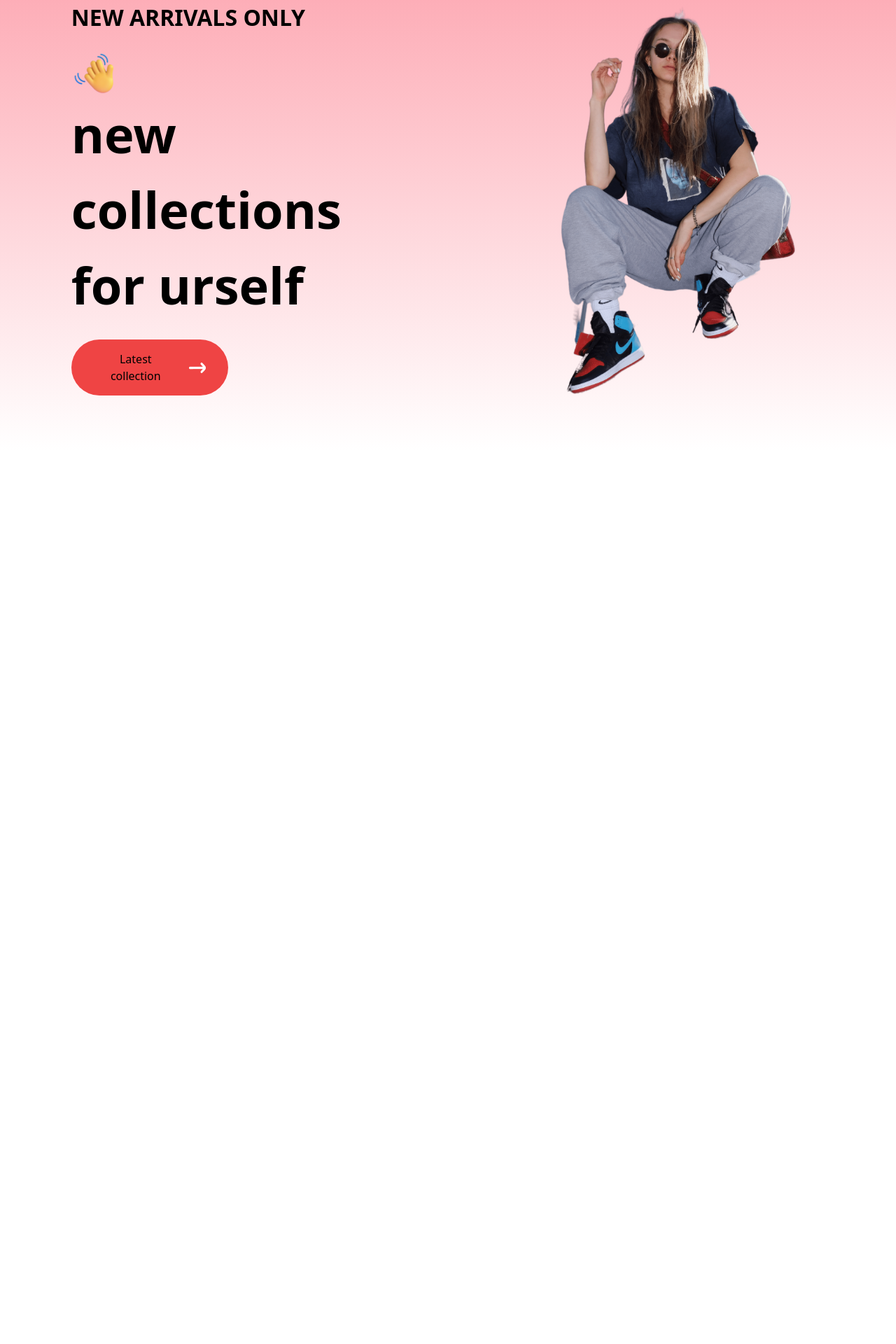
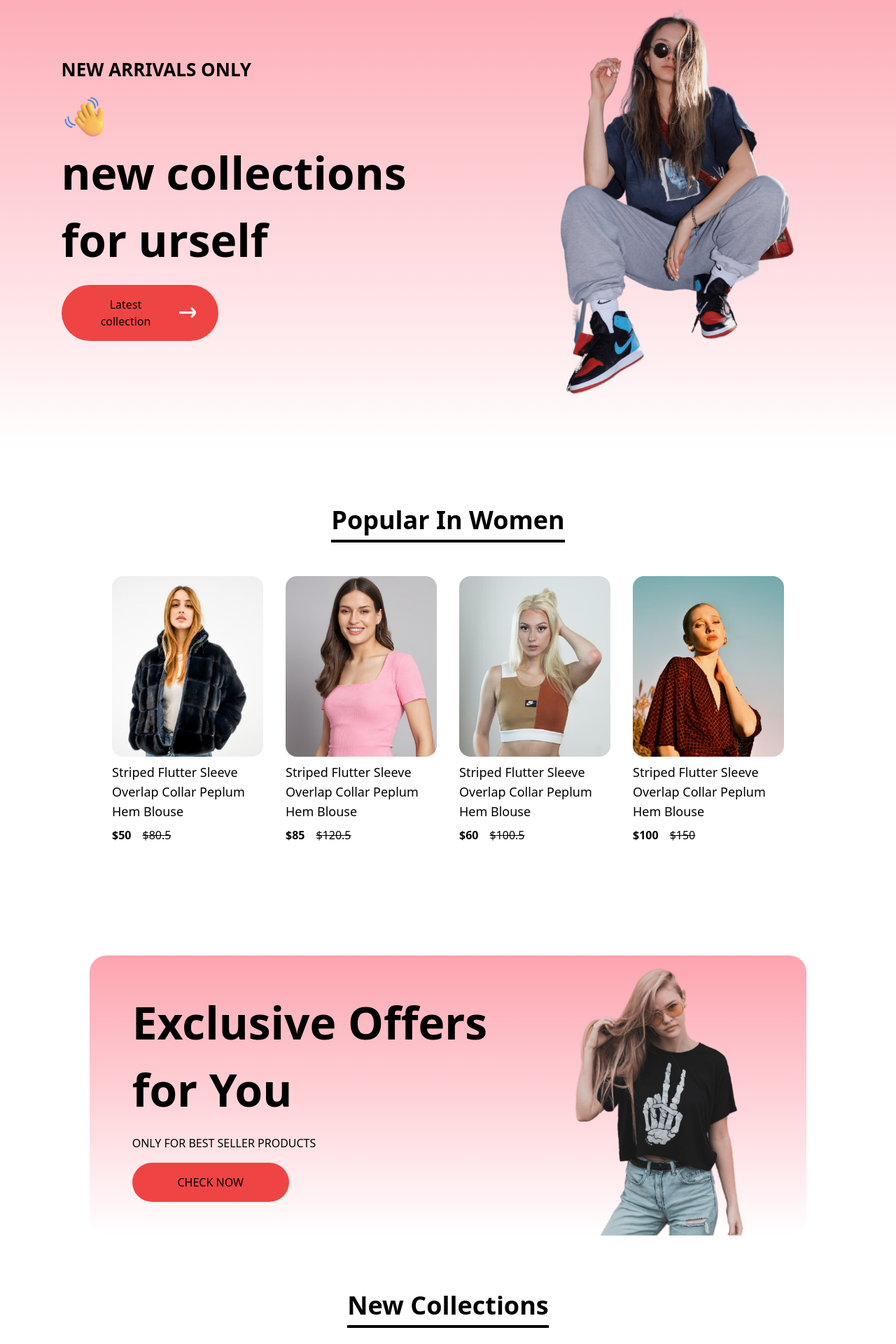
Before and after one commit to chaitugujjula00/ecommerce, a React (Create React App) app in the folder frontend/: page / in a window 1280 px wide. Shown: the part 160-2080 px from the top of the page at 70% size. Before the commit the page ends 803 px from the top, so only its background shows below. Built offline with nearby package versions, Linux system fonts and the light colour scheme.

Commit message:
home page

```diff
--- /dev/null
+++ b/frontend/src/Components/Footer.js
@@ -0,0 +1,29 @@
+import React from 'react'
+import logo_big from '../Components/Assets/logo_big.png'
+import instagram_icon from '../Components/Assets/instagram_icon.png'
+import whatsapp_icon from '../Components/Assets/whatsapp_icon.png'
+import pintester_icon from '../Components/Assets/pintester_icon.png'
+const Footer = () => {
+  return (
+    <div className='flex flex-col gap-2 items-center mb-8'>
+        <div className='flex gap-4 align-middle items-center'>
+            <img className='h-20' src={logo_big} alt=''/>
+            <div className='text-4xl font-bold'>SHOPY</div>
+        </div>
+        <ul className='flex gap-4 text-gray-800 text-lg'>
+            <li className='hover:cursor-pointer hover:text-gray-500'>Company</li>
+            <li className='hover:cursor-pointer hover:text-gray-500'>Products</li>
+            <li className='hover:cursor-pointer hover:text-gray-500'>Offices</li>
+            <li className='hover:cursor-pointer hover:text-gray-500'>About</li>
+            <li className='hover:cursor-pointer hover:text-gray-500'>Contact</li>
+        </ul>
+        <div className='flex gap-8'>
+            <img src={instagram_icon} alt=''/>
+            <img src={whatsapp_icon} alt=''/>
+            <img src={pintester_icon} alt=''/>
+        </div>
+    </div>
+  )
+}
+
+export default Footer
--- a/frontend/src/Components/Hero.js
+++ b/frontend/src/Components/Hero.js
@@ -5,17 +5,18 @@ import hero_image from '../Components/Assets/hero_image.png'
 const Hero = () => {
   return (
     <div className='flex justify-around items-center h-[90vh] bg-gradient-to-b from-rose-300 to-white'>
-        <div className='w-[500px] text-wrap flex flex-col gap-6 p-4'>
-            <p className='text-[32px] font-bold'>NEW ARRIVALS ONLY</p>
-            <div className='text-[72px] text-wrap font-semibold flex flex-col items-start'>
+        <div className='text-wrap flex flex-col gap-4'>
+            <p className='text-[26px] font-bold'>NEW ARRIVALS ONLY</p>
+            <div className='text-[64px] text-wrap font-semibold flex flex-col items-start'>
                 <img className='h-16' src={hand_icon} alt=''/>
-                <p>new collections for urself</p>
+                <p>new collections</p>
+                <p>for urself</p>
             </div>
             <button className='w-56 flex items-center align-middle gap-4 rounded-full bg-red-500 px-8 py-4'>Latest collection <img src={arrow}/></button>
         </div>
 
-        <div className='h-[600px]'>
-            <img className='h-[600px]' src={hero_image} alt=''/>
+        <div >
+            <img className=' h-[600px] w-auto transition duration-200 hover:scale-110' src={hero_image} alt=''/>
         </div>
     </div>
   )
--- /dev/null
+++ b/frontend/src/Components/NewCollections.js
@@ -0,0 +1,17 @@
+import React from 'react'
+import new_collections from '../Components/Assets/new_collections.js'
+import Product from './Product.js'
+const NewCollections = () => {
+  return (
+    <div className='px-40 py-20 flex flex-col items-center'>
+        <h1 className='font-bold border-b-4 border-b-black text-4xl pb-2 mb-12'>New Collections</h1>
+        <div className='grid grid-cols-4 gap-8 text-wrap'>
+            {
+                new_collections.map(item=> <Product key={item.id} item={item}/> )
+            }
+        </div>
+    </div>
+  )
+}
+
+export default NewCollections
--- /dev/null
+++ b/frontend/src/Components/NewsLetter.js
@@ -0,0 +1,18 @@
+import React from 'react'
+
+const NewsLetter = () => {
+  return (
+    <div className='flex flex-col gap-3 align-middle items-center h-[35vh] bg-gradient-to-b from-rose-300 to-white mx-40 py-8 mb-40 rounded-3xl'>
+            <div className='text-[52px] text-wrap font-semibold'>
+                Get Exclusive Offers on Your Email
+            </div>
+            <div className='text-[26px] font-bold'>Subscribe to our news Letter</div>
+            <div className='flex gap-0 rounded-full'>
+                <input className='rounded-l-full pl-8 w-[400px] py-2 border border-gray-500' type='email' placeholder='email'></input>
+                <button className='rounded-full bg-red-500 hover:bg-white border-2 border-red-500 px-8 py-4 ml-[-70px]'>Subscribe</button>
+            </div>
+    </div>
+  )
+}
+
+export default NewsLetter
--- /dev/null
+++ b/frontend/src/Components/Offers.js
@@ -0,0 +1,23 @@
+import React from 'react'
+import arrow from '../Components/Assets/arrow.png'
+import exclusive_image from '../Components/Assets/exclusive_image.png'
+const Offers = () => {
+  return (
+    <div className='flex justify-around items-center h-[50vh] bg-gradient-to-b from-rose-300 to-white mt-20 mx-32 rounded-3xl'>
+        <div className='text-wrap flex flex-col gap-4'>
+            <div className='text-[64px] text-wrap font-semibold flex flex-col items-start'>
+                <p>Exclusive Offers</p>
+                <p>for You</p>
+            </div>
+            <p>ONLY FOR BEST SELLER PRODUCTS</p>
+            <button className='w-56 px-auto gap-4 rounded-full bg-red-500 px-8 py-4'>CHECK NOW</button>
+        </div>
+
+        <div >
+            <img className=' h-[400px] w-auto transition duration-200 hover:scale-110' src={exclusive_image} alt=''/>
+        </div>
+    </div>
+  )
+}
+
+export default Offers
--- /dev/null
+++ b/frontend/src/Components/Popular.js
@@ -0,0 +1,18 @@
+import React from 'react'
+import data_product from './Assets/data';
+import Product from './Product';
+
+const Popular = () => {
+  return (
+    <div className='px-40 py-20 flex flex-col items-center'>
+        <h1 className='font-bold border-b-4 border-b-black text-4xl pb-2 mb-12'>Popular In Women</h1>
+        <div className='grid grid-cols-4 gap-8 text-wrap'>
+            {
+                data_product.map(item=> <Product key={item.id} item={item}/> )
+            }
+        </div>
+    </div>
+  )
+}
+
+export default Popular
--- /dev/null
+++ b/frontend/src/Components/Product.js
@@ -0,0 +1,17 @@
+import React from 'react'
+
+const Product = (props) => {
+    const item = props.item;
+  return (
+    <div className='flex flex-col gap-2'>
+        <img className='rounded-2xl hover:cursor-pointer transition duration-200 hover:drop-shadow-2xl hover:scale-105' src={item.image} alt='image' />
+        <p className='text-lg font-medium'>{item.name}</p>
+        <div className='flex gap-4'>
+            <div className='font-bold'>${item.new_price}</div>
+            <div className='font-light line-through'>${item.old_price}</div>
+        </div>
+    </div>
+  )
+}
+
+export default Product
--- a/frontend/src/Pages/Shop.js
+++ b/frontend/src/Pages/Shop.js
@@ -1,10 +1,20 @@
 import React from 'react'
 import Hero from '../Components/Hero'
+import Popular from '../Components/Popular'
+import Offers from '../Components/Offers'
+import NewCollections from '../Components/NewCollections'
+import NewsLetter from '../Components/NewsLetter'
+import Footer from '../Components/Footer'
 
 const Shop = () => {
   return (
     <div>
       <Hero/>
+      <Popular/>
+      <Offers/>
+      <NewCollections/>
+      <NewsLetter/>
+      <Footer/>
     </div>
   )
 }
```
